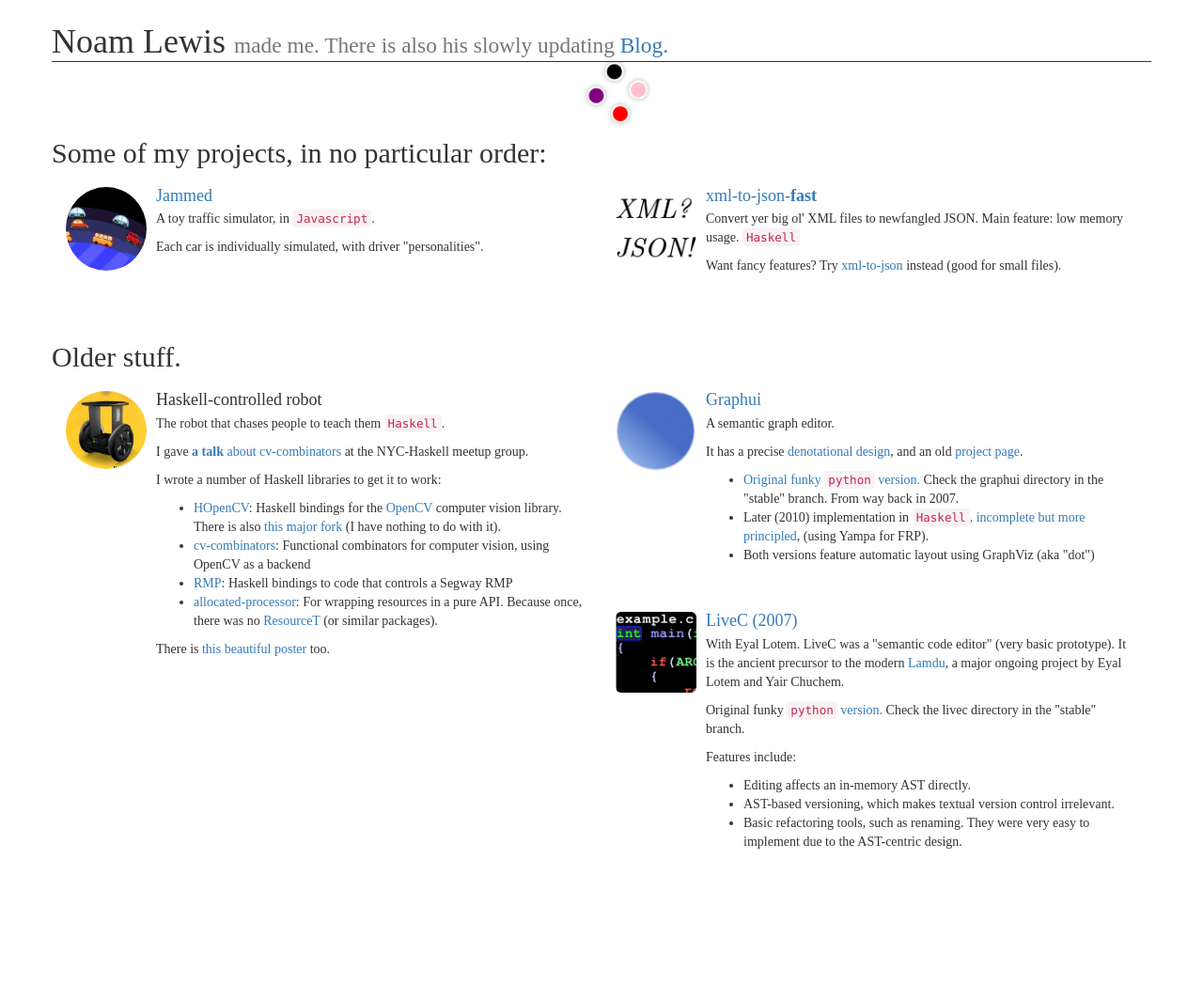
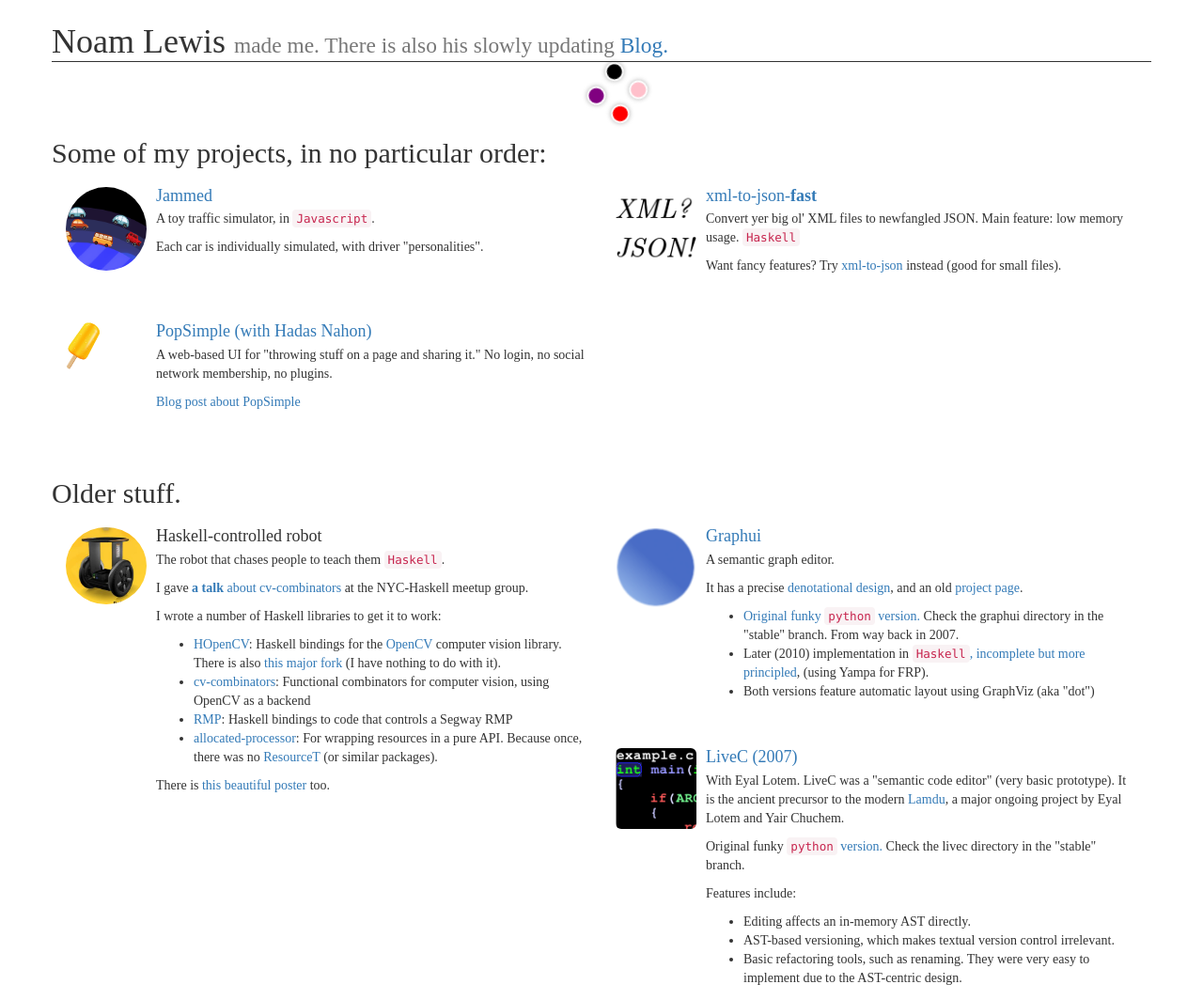
Before and after one commit to sinelaw/sinelaw.github.io, a website: page index.html in a window 1280 px wide. Shown: the whole page at 94% size. Before the commit the page ends 961 px from the top, so only its background shows below. Drawn offline with Linux system fonts and the light colour scheme.

Commit message:
add popsimple

```diff
--- a/index.html
+++ b/index.html
@@ -68,6 +68,26 @@
 
         </div>
 
+
+      </div>
+
+      <div class="row">
+        <div class="col-sm-6">
+
+          <div class="media">
+            <a class="media-left" href="http://canvasapp.appspot.com/#page=399004">
+              <img class="img-rounded img-responsive" src="images/popsimple.png"/>
+            </a>
+            <div class="media-body">
+              <a href="http://canvasapp.appspot.com/#page=399004">
+                <h4 class="media-heading">PopSimple (with Hadas Nahon)</h4>
+              </a>
+              <p>A web-based UI for "throwing stuff on a page and sharing it." No login, no social network membership, no plugins.</p>
+              <p><a href="https://noamlewis.wordpress.com/2012/09/19/introducing-popsimple-an-experiment-in-web-content-mashup/">Blog post about PopSimple</a></p>
+            </div>
+          </div>
+
+        </div>
 
       </div>
 
```
Also changed, not shown: images/popsimple.png (added).
